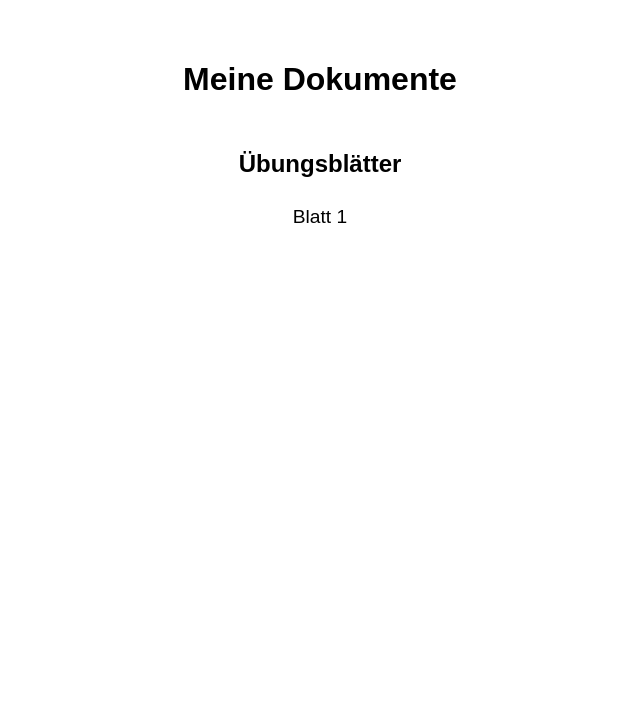
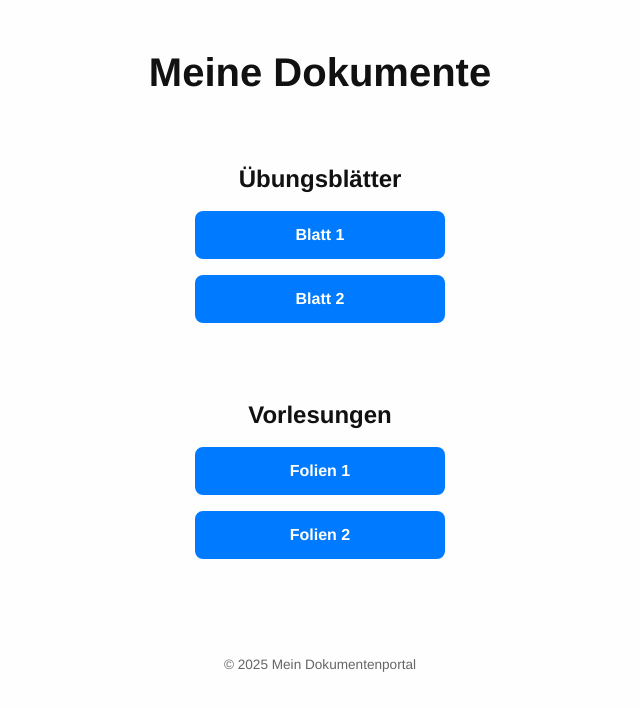
Before and after one commit to joshuawenk/dokumente, a plain HTML site: page index.html in a window 1280 px wide. Shown: the whole page, without its empty margins (320-960 px from the left). Drawn offline with Linux system fonts and the light colour scheme.

Commit message:
Update index.html

```diff
--- a/index.html
+++ b/index.html
@@ -4,28 +4,92 @@
     <meta charset="UTF-8">
     <title>Meine Dokumente</title>
     <style>
+        /* Basis-Reset */
+        * {
+            margin: 0;
+            padding: 0;
+            box-sizing: border-box;
+        }
+
         body {
-            font-family: sans-serif;
+            font-family: "Helvetica Neue", Helvetica, Arial, sans-serif;
+            background-color: #fefefe;
+            color: #111;
             display: flex;
             flex-direction: column;
             align-items: center;
-            padding: 2rem;
+            min-height: 100vh;
+            padding: 50px 20px;
         }
-        h1 { margin-bottom: 2rem; }
-        a {
+
+        h1 {
+            font-size: 2.5rem;
+            margin-bottom: 40px;
+        }
+
+        h2 {
+            font-size: 1.5rem;
+            margin: 30px 0 10px 0;
+        }
+
+        .folder {
+            display: flex;
+            flex-direction: column;
+            align-items: center;
+            margin-bottom: 40px;
+        }
+
+        a.pdf-link {
             display: block;
-            margin: 0.5rem 0;
+            width: 250px;
+            text-align: center;
             text-decoration: none;
-            color: #000;
-            font-size: 1.2rem;
+            color: #fff;
+            background: #007bff;
+            padding: 15px 20px;
+            margin: 8px 0;
+            border-radius: 8px;
+            transition: background 0.3s, transform 0.2s;
+            font-weight: bold;
         }
-        a:hover { color: #007bff; }
+
+        a.pdf-link:hover {
+            background: #0056b3;
+            transform: scale(1.05);
+        }
+
+        footer {
+            margin-top: auto;
+            font-size: 0.85rem;
+            color: #666;
+            margin-top: 50px;
+        }
+
+        @media(max-width:600px){
+            a.pdf-link {
+                width: 180px;
+                padding: 12px 15px;
+            }
+        }
     </style>
 </head>
 <body>
     <h1>Meine Dokumente</h1>
 
-    <h2>Übungsblätter</h2>
-    <a href="Lösung A13.pdf" target="_blank">Blatt 1</a>
+    <div class="folder">
+        <h2>Übungsblätter</h2>
+        <a class="pdf-link" href="Übungsblätter/Blatt1.pdf" target="_blank">Blatt 1</a>
+        <a class="pdf-link" href="Übungsblätter/Blatt2.pdf" target="_blank">Blatt 2</a>
+    </div>
+
+    <div class="folder">
+        <h2>Vorlesungen</h2>
+        <a class="pdf-link" href="Vorlesungen/Folien1.pdf" target="_blank">Folien 1</a>
+        <a class="pdf-link" href="Vorlesungen/Folien2.pdf" target="_blank">Folien 2</a>
+    </div>
+
+    <footer>
+        &copy; 2025 Mein Dokumentenportal
+    </footer>
 </body>
 </html>
```
